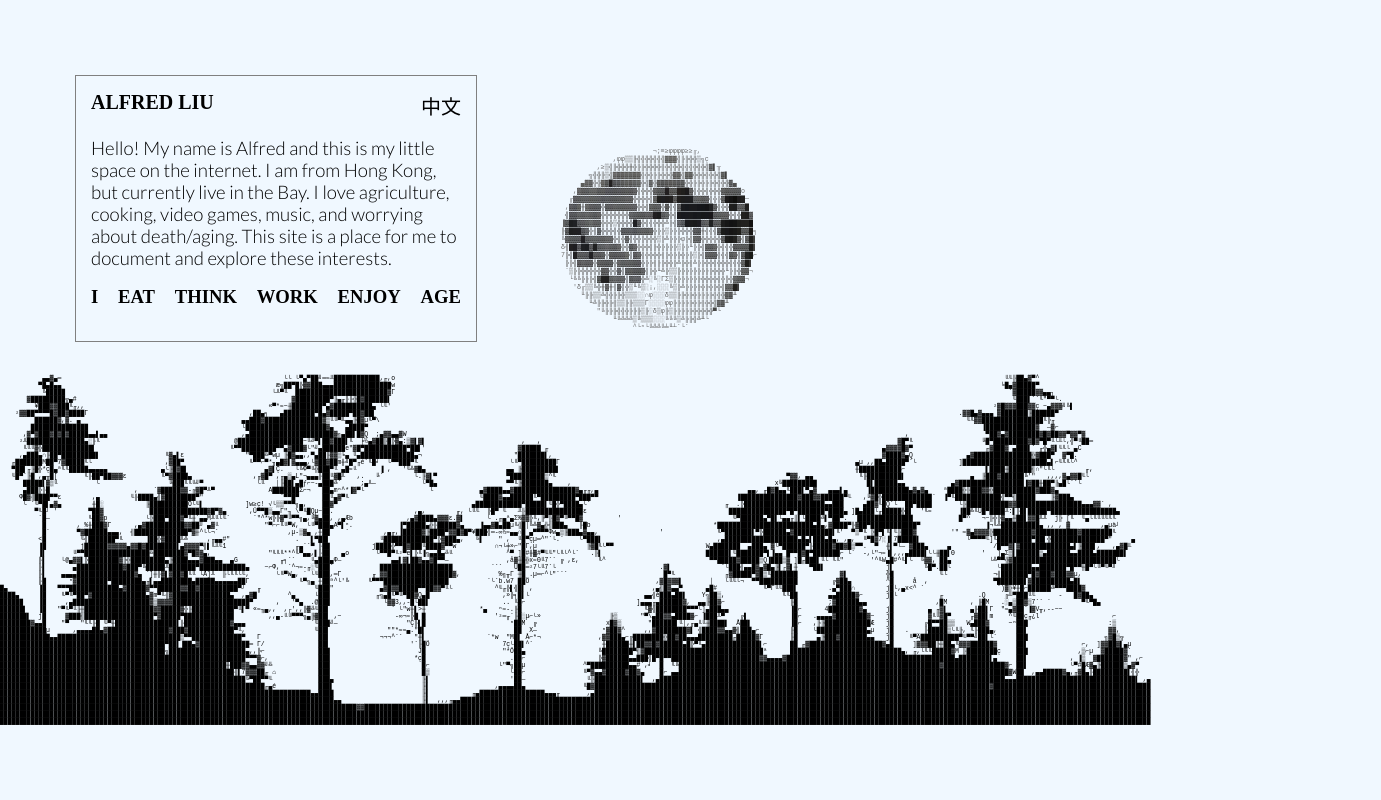
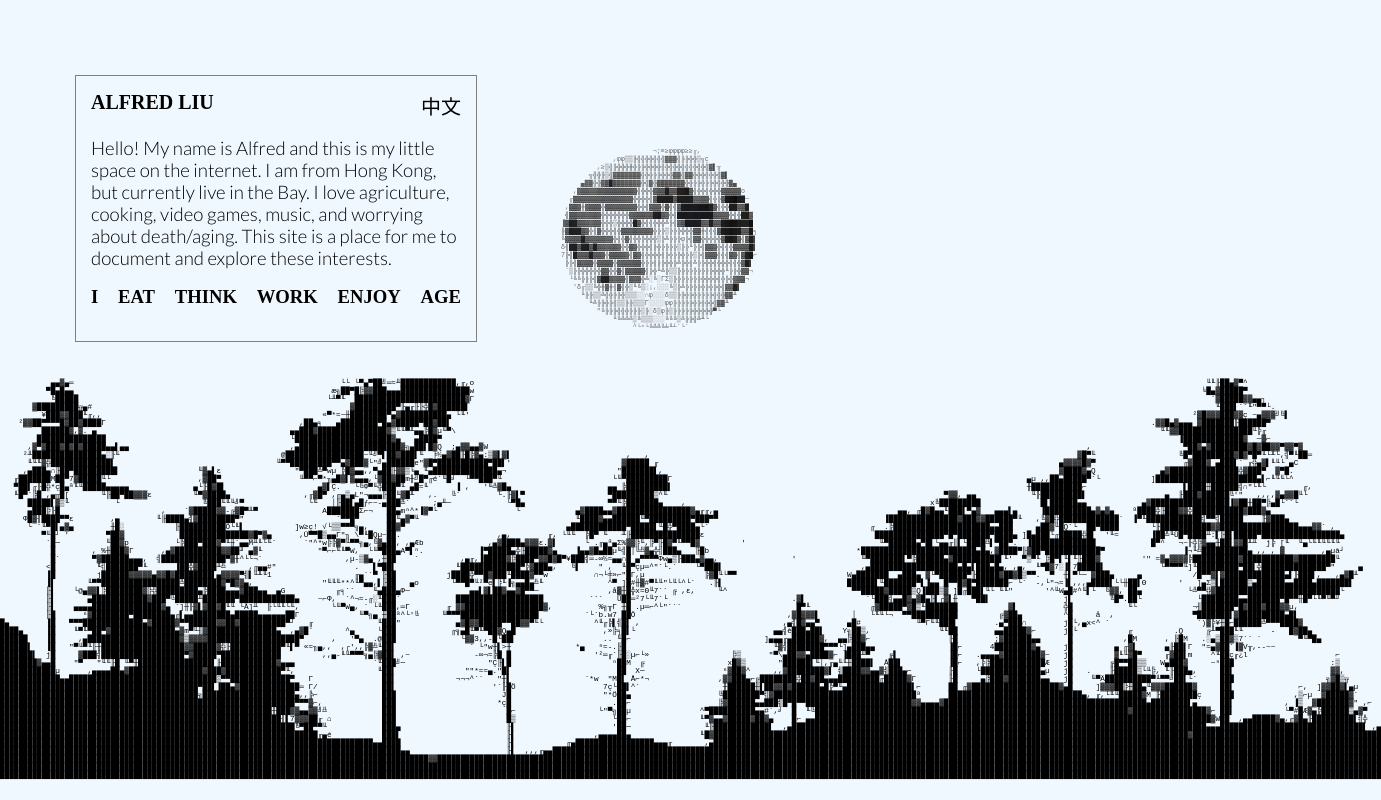
Before and after one commit to AlfredLiu13/alfredliu.github.io, a plain HTML site: page index.html in a window 1280 px wide. Shown: the whole page, 1381 px wide, since content can reach past the window. Drawn offline with nearby package versions, Linux system fonts and the light colour scheme; a web font is replaced by a local one.

Commit message:
Update global.css

```diff
--- a/global.css
+++ b/global.css
@@ -62,7 +62,7 @@ a:active{
 }
 
 .ascii-art-background{
-    font-size:0.5vw;
+    font-size:0.6vw;
     font-family:monospace;
     white-space:pre;
     margin-top:0px;
```
